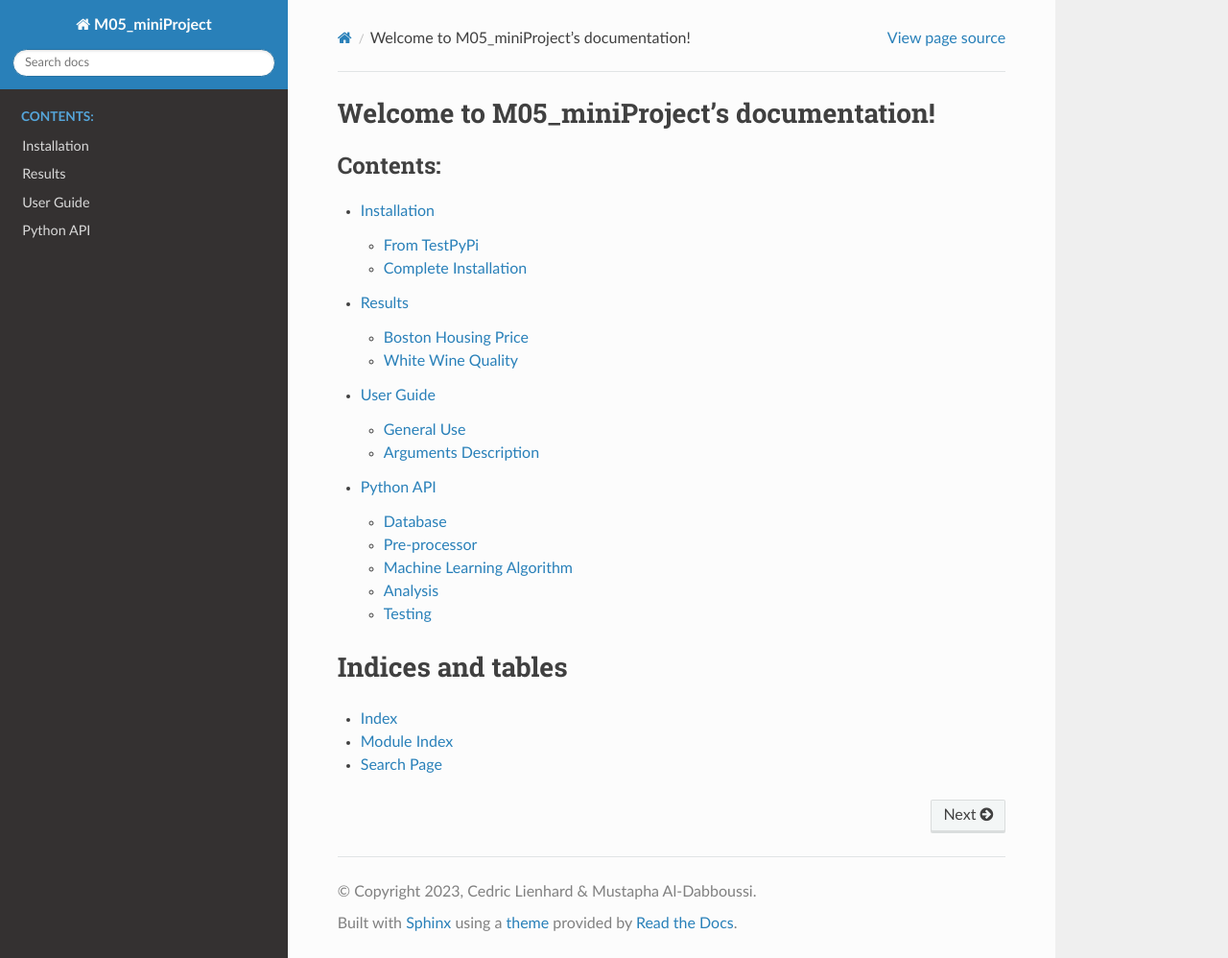
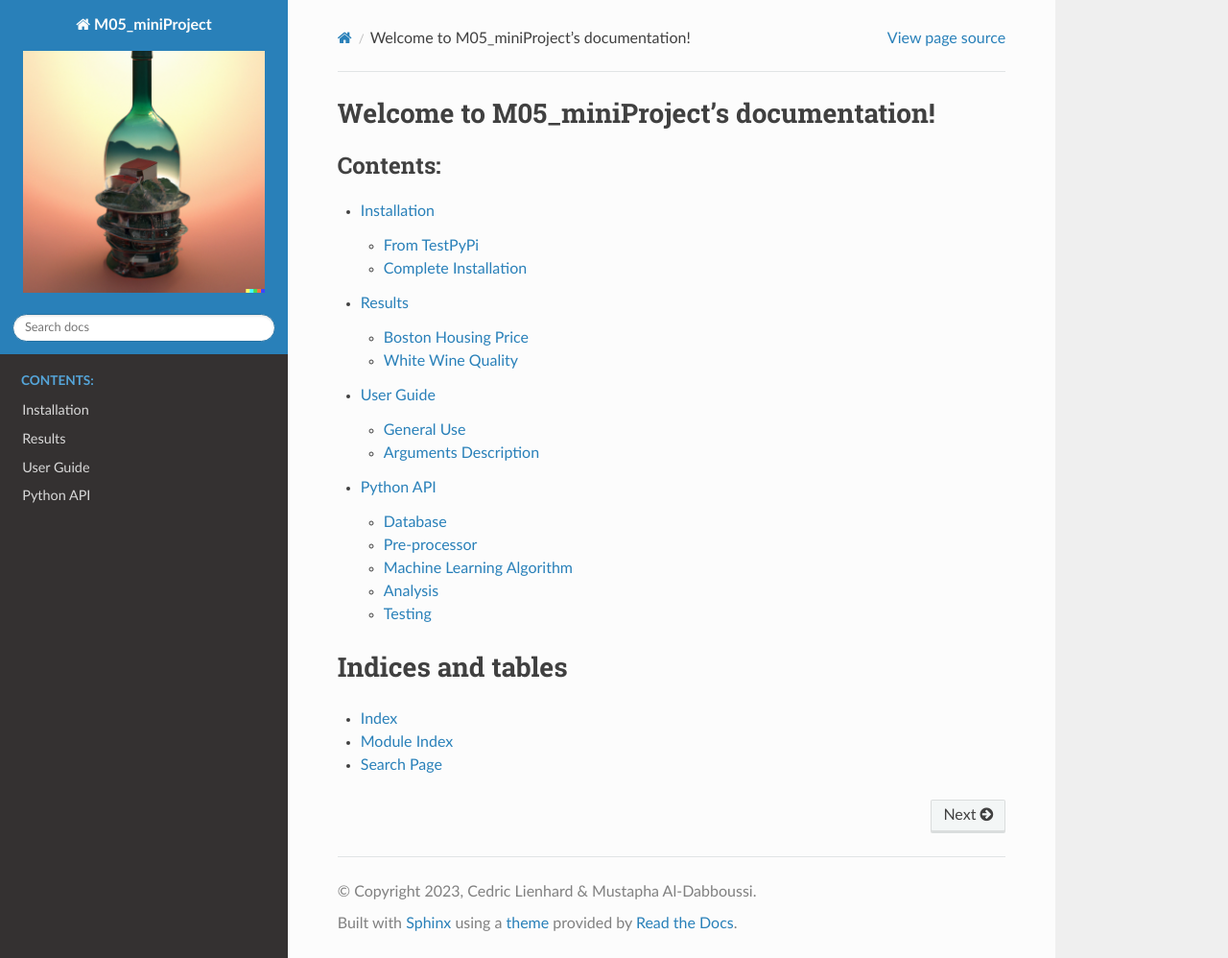
Before and after one commit to CedricLienhard/M05_miniProject, a Sphinx documentation site: the page built from doc/index.rst, in a window 1280 px wide and 998 px high. Shown: the whole window at 96% size. Built offline with Sphinx 7.4.7 and the Read the Docs theme 2.0.0, drawn with Linux system fonts in a browser that asks for light colours.

Commit message:
update doc

```diff
--- a/doc/conf.py
+++ b/doc/conf.py
@@ -65,6 +65,9 @@ source_suffix = ".rst"
 # The master toctree document.
 master_doc = "index"
 
+# Grab the setup entry
+
+
 # List of patterns, relative to source directory, that match files and
 # directories to ignore when looking for source files.
 exclude_patterns = ["links.rst", "README.rst"]
@@ -80,7 +83,7 @@ short_description = u"M05 mini-project about reproducibility"
 # a list of builtin themes.
 #
 html_theme = "sphinx_rtd_theme"
-
+html_logo = 'img/Doc_image.png'
 
 
 # Add any paths that contain custom static files (such as style sheets) here,
```
Also changed, not shown: doc/img/Doc_image.png (added), 17 other files.
